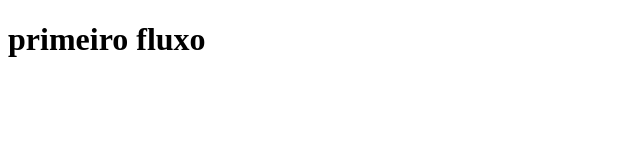
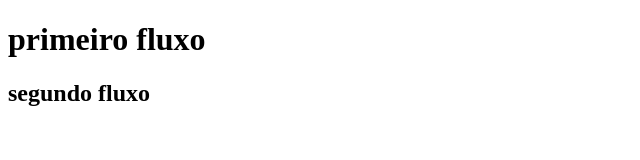
Before and after one commit to LeticiaCardos0/projeto-hub, a plain HTML site: page index.html in a window 1280 px wide. Shown: the whole page, without its empty margins (0-640 px from the left). Drawn offline with Linux system fonts and the light colour scheme.

Commit message:
atualizado home

```diff
--- a/index.html
+++ b/index.html
@@ -7,6 +7,7 @@
 </head>
 <body>
     <h1>primeiro fluxo</h1>
+    <h2>segundo fluxo</h2>
 
 </body>
 </html>
```
